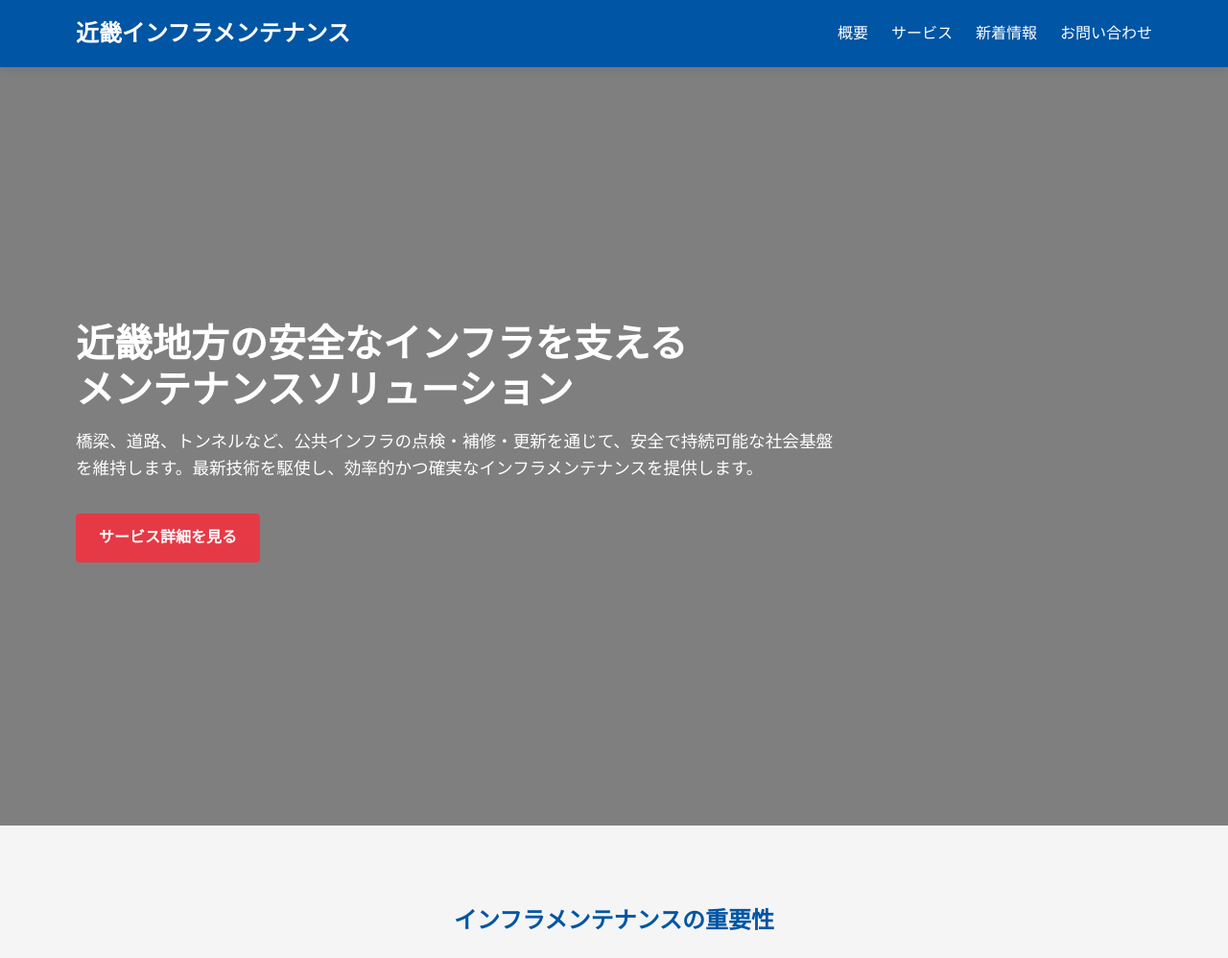
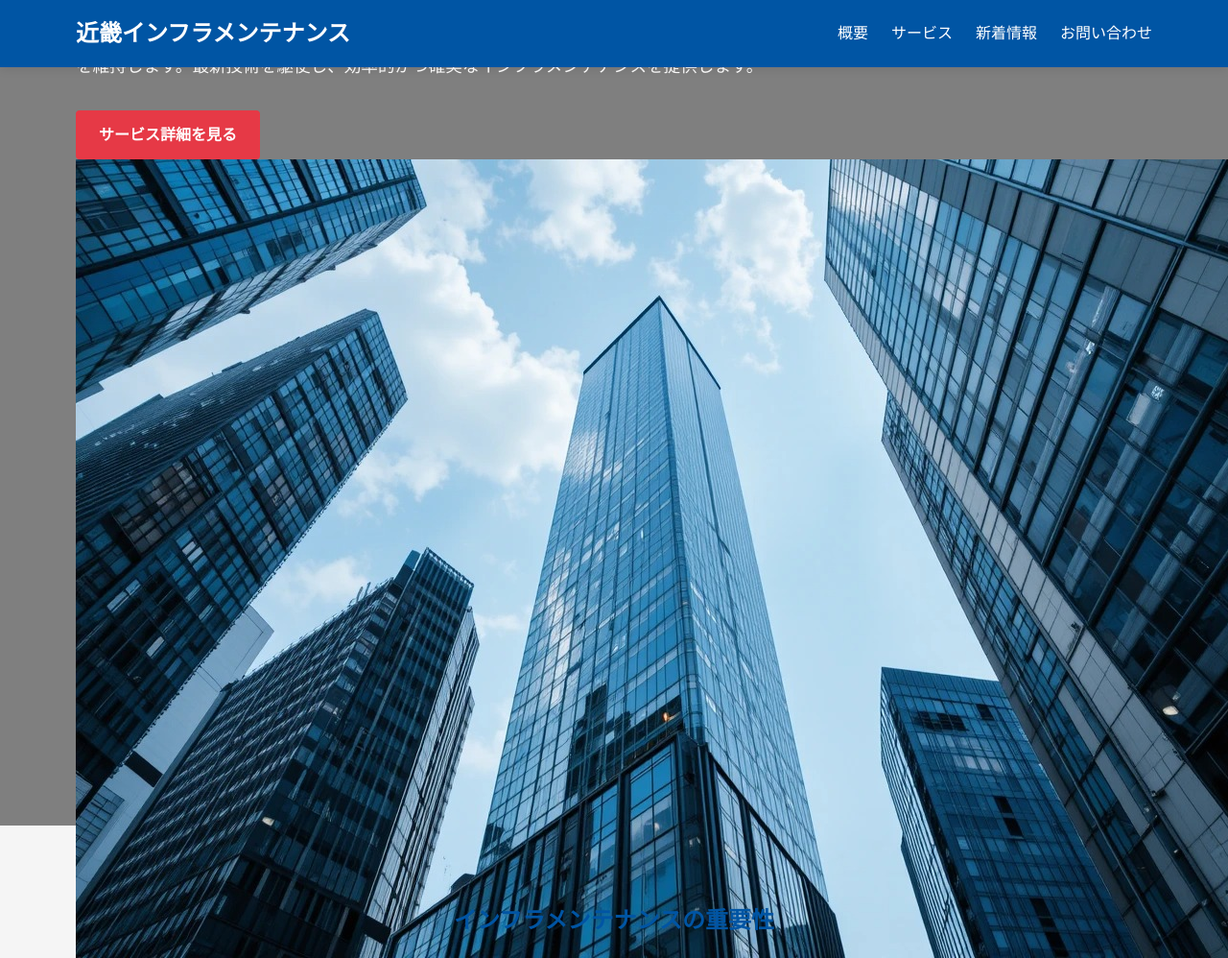
Before and after one commit to Soukikikuchi/kinki-infrastructure-maintenance, a plain HTML site: page index.html in a window 1280 px wide. Shown: the top 998 px of the page at 96% size. Drawn offline with Linux system fonts and the light colour scheme.

Commit message:
[Add]top-img

```diff
--- a/index.html
+++ b/index.html
@@ -289,6 +289,7 @@
                 <h1>近畿地方の安全なインフラを支える<br>メンテナンスソリューション</h1>
                 <p>橋梁、道路、トンネルなど、公共インフラの点検・補修・更新を通じて、安全で持続可能な社会基盤を維持します。最新技術を駆使し、効率的かつ確実なインフラメンテナンスを提供します。</p>
                 <a href="#services" class="btn">サービス詳細を見る</a>
+                <img src="/top.jpg" alt="top-img">
             </div>
         </div>
     </section>
```
Also changed, not shown: top.jpg (added).
